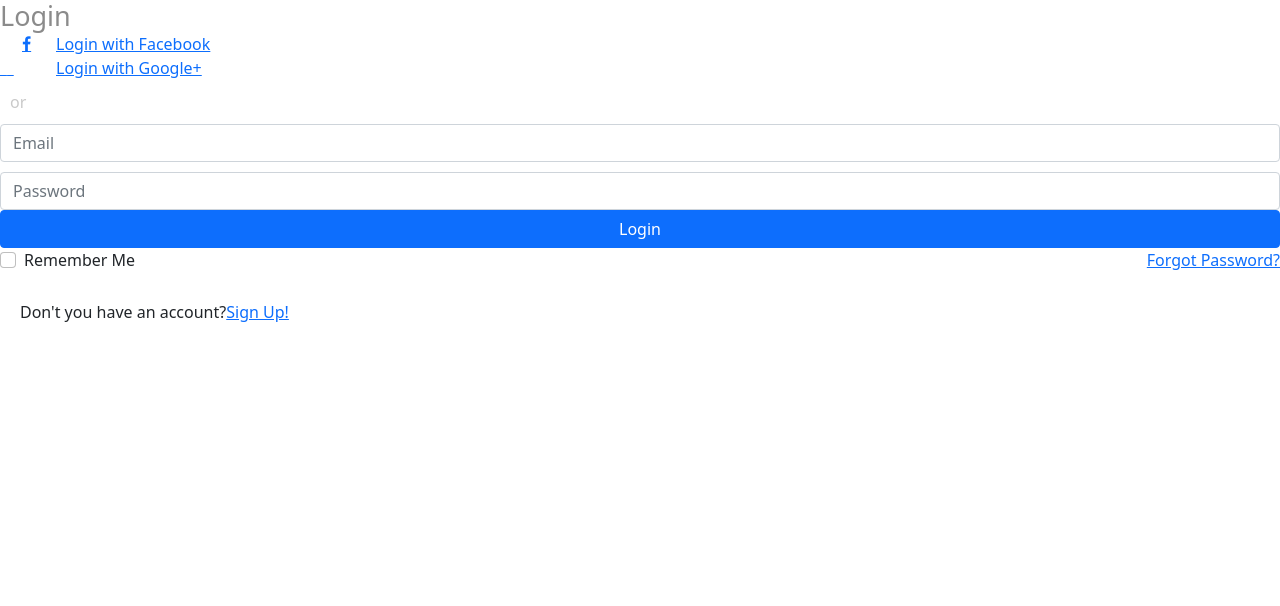
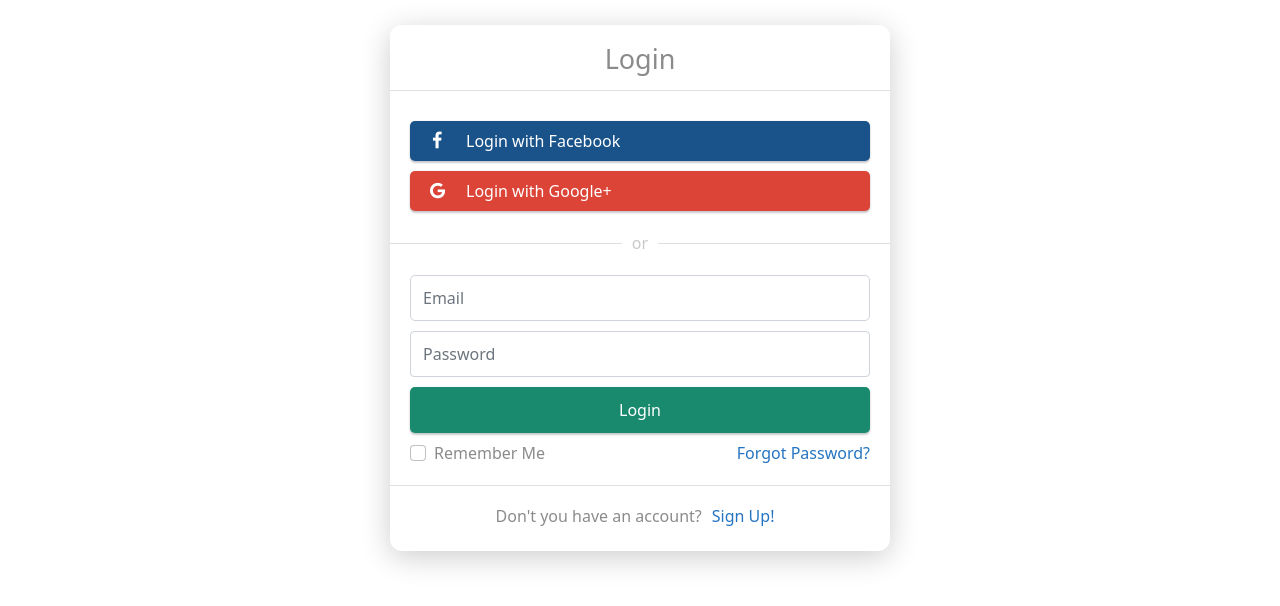
Before and after one commit to PrinceMargaret/e-teaching-web, a PHP site: page /devchandan/login.php in a window 1280 px wide. Shown: the top 606 px of the page. Run offline with PHP 8.4, Linux system fonts and the light colour scheme.

Commit message:
login css

```diff
--- /dev/null
+++ b/login.css
@@ -0,0 +1,122 @@
+#login-box {
+    max-width: 500px;
+    margin: 0 auto;
+    margin-top: 25px!important;
+    border-radius: 12px;
+    overflow: hidden;
+    background: #fff;
+    -webkit-box-shadow: 0 6px 30px rgba(0, 0, 0, .2);
+    -moz-box-shadow: 0 6px 30px rgba(0, 0, 0, .2);
+    box-shadow: 0 6px 30px rgba(0, 0, 0, .2)
+}
+
+.login-box-header {
+    background-color: #fff;
+    text-align: center;
+    padding: 18px 25px 15px;
+    border: none;
+    border-bottom: 1px solid #e0e0e0
+}
+
+.login-box-content {
+    padding: 20px 20px 10px;
+    background-color: #fff
+}
+
+.social-login-link {
+    text-decoration: none;
+    color: #fff;
+    margin-top: 10px
+}
+
+.fb-login {
+    background-color: #1a538a
+}
+
+.gp-login {
+    background-color: #db4437;
+    margin-top: 10px
+}
+
+.login-box-content i {
+    padding: 11px 20px;
+    color: #fff;
+    font-size: 18px
+}
+
+.box-shadow {
+    box-shadow: 0 2px 2px 0 rgba(41, 48, 59, .24), 0 0 2px 0 rgba(41, 48, 59, .12);
+    border-radius: 5px
+}
+
+.social-login-link:hover {
+    text-decoration: none;
+    color: #fff
+}
+
+.login-box-seperator {
+    flex: 1 0 auto;
+    min-width: 1px;
+    border-top: 1px solid #dedfe0;
+    height: 1px
+}
+
+.email-imput {
+    border-radius: 5px;
+    color: #29303b;
+    font-size: 18px;
+    height: auto;
+    padding: 11px 10px 12px 40px
+}
+
+.form-control {
+    box-shadow: none;
+    font-size: 16px;
+    padding: 10px 12px;
+    transition: border-color .08s ease-in-out, box-shadow .08s ease-in-out
+}
+
+.email-login {
+    padding: 10px 20px
+}
+
+#submit-id-submit {
+    margin-top: 0;
+    height: 46px;
+    background-color: #1a8a6f;
+    border: 0;
+    color: #fff;
+    margin-bottom: 8px;
+    padding-top: 0;
+    padding-bottom: 0
+}
+
+.submit-row {
+    padding: 10px 20px;
+    text-align: center
+}
+
+#login-box-footer p,
+.label-text {
+    color: #8b8b8b
+}
+
+#forgot-password-link {
+    color: #2474c1;
+    text-decoration: none
+}
+
+#login-box-footer {
+    text-align: center;
+    border-top: 1px solid #dedfe0
+}
+
+#register-link {
+    color: #2474c1;
+    padding: 0 10px;
+    text-decoration: none
+}
+
+#submit-id-submit:hover {
+    background-color: #198269
+}
--- a/login.php
+++ b/login.php
@@ -8,7 +8,7 @@
     <title>Untitled</title>
     <link rel="stylesheet" href="https://cdn.jsdelivr.net/npm/bootstrap@5.0.1/dist/css/bootstrap.min.css">
     <link rel="stylesheet" href="https://cdnjs.cloudflare.com/ajax/libs/font-awesome/4.7.0/css/font-awesome.min.css">
-    <link rel="stylesheet" href="/assets/css/styles.min.css?h=fbb6300924f3f2eafb13a0b441cd0e3a">
+    <link rel="stylesheet" href="login.css">
 </head>
 
 <body>
```
